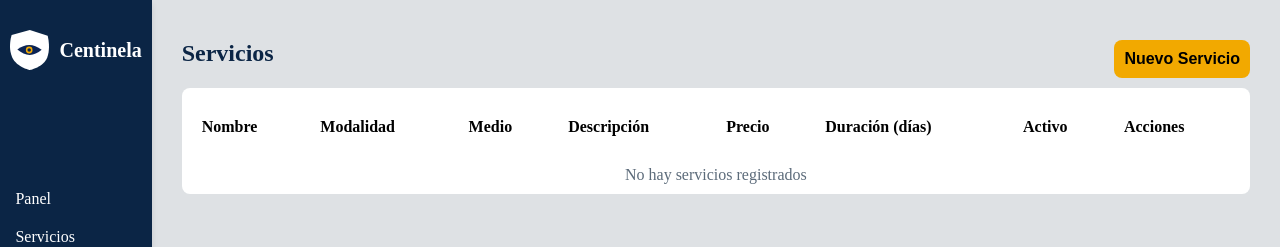
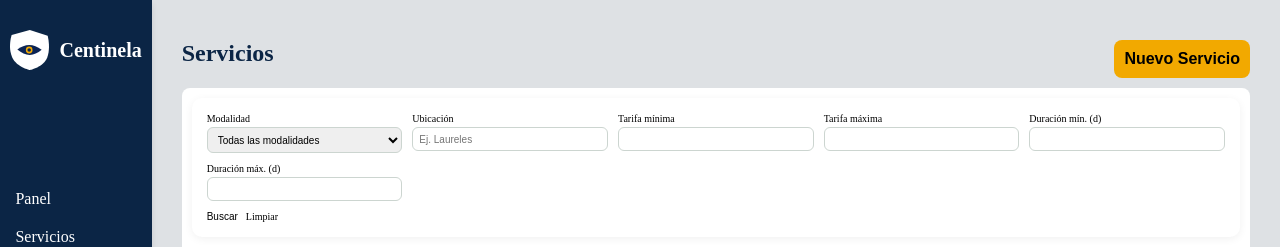
Before and after one commit to YesidLM12/CentinelaSeguraLtda, a Spring Boot app: page /servicios in a window 1280 px wide. Shown: the top 247 px of the page. Run offline with Spring Boot 4, Linux system fonts and the light colour scheme; the visitor is signed in with stand-in values (Sample User, id 1); data that the repository does not hold is empty; some of the project's set-up classes (security, data sources, template engines, error pages and the like) are left out, and stand-ins take their place; some libraries are stand-ins or nearby versions.

Commit message:
se implementó el filtro de busqueda

```diff
--- a/src/main/java/org/yesidl12/centinelaseguraltda/controller/ServicioController.java
+++ b/src/main/java/org/yesidl12/centinelaseguraltda/controller/ServicioController.java
@@ -48,6 +48,7 @@ public class ServicioController {
         Model model) {
         Page<ServicioResponse> servicios = servicioService.listarServiciosconFiltros(page, size, filtro);
         model.addAttribute("servicios", servicios);
+        model.addAttribute("filtro", filtro != null ? filtro : new FiltroServicioDto(null, null, null, null, null, null));
         return "servicios/lista";
     }
 
--- a/src/main/resources/static/css/loginStyle.css
+++ b/src/main/resources/static/css/loginStyle.css
@@ -428,3 +428,51 @@ label {
     color: var(--gris-acero);
     padding: .5rem;
 }
+
+
+* { box-sizing: border-box; }
+
+.filtros {
+    display: grid;
+    grid-template-columns: repeat(auto-fit, minmax(180px, 1fr));
+    gap: 1rem;
+    background: #fff;
+    padding: 1.5rem;
+    border-radius: 10px;
+    box-shadow: 0 2px 8px rgba(0,0,0,.06);
+}
+.campo { display: flex; flex-direction: column; gap: .3rem; }
+.campo label { font-size: 1rem; color: var(--gris); }
+.campo input, .campo select {
+    padding: .55rem .6rem;
+    border: 1px solid #ccd5d0;
+    border-radius: 6px;
+    font-size: 1rem;
+}
+.campo input:focus, .campo select:focus {
+    outline: 2px solid var(--verde-claro);
+    border-color: var(--verde);
+}
+
+.acciones {
+    grid-column: 1 / -1;
+    display: flex;
+    gap: .8rem;
+    align-items: center;
+}
+button, .boton-secundario, .enlace {
+    background-color: transparent;
+    text-decoration: none;
+    font-size: 1rem;
+}
+
+button {
+    border: none;
+    cursor: pointer;
+}
+
+.alerta { margin: 1.2rem 0; padding: 1rem; border-radius: 6px; }
+.alerta-error { background: #f8e3e3; color: var(--rojo); }
+.alerta-vacio { background: #fff7de; color: #6b5300; }
+
+.conteo { color: var(--gris); margin: 1.5rem 0 .8rem; }
--- a/src/main/resources/templates/servicios/lista.html
+++ b/src/main/resources/templates/servicios/lista.html
@@ -1,14 +1,14 @@
 <!DOCTYPE html>
-<html
-    xmlns:th="http://www.thymeleaf.org"
-    xmlns:sec="http://www.thymeleaf.org/extras/spring-security">
+<html xmlns:th="http://www.thymeleaf.org" xmlns:sec="http://www.thymeleaf.org/extras/spring-security">
+
 <head>
     <meta charset="UTF-8">
     <meta name="viewport" content="width=device-width, initial-scale=1.0">
-    <meta name="_csrf_header" content="${_csrf.headerName}"/>
+    <meta name="_csrf_header" content="${_csrf.headerName}" />
     <link rel="stylesheet" th:href="@{/css/loginStyle.css}">
     <title>Lista de Servicios</title>
 </head>
+
 <body>
     <div class="container-servicios-lista">
         <section>
@@ -18,16 +18,55 @@
             <div class="container-titulo">
                 <h1>Servicios</h1>
 
-                <button
-                type="button"
-                th:action="@{/servicios/crear}"
-                sec:authorize="hasRole('ADMINISTRADOR')"
-                class="btn-login">
-                <a th:href="@{/servicios/crear}">Nuevo Servicio</a>
+                <button type="button" th:action="@{/servicios/crear}" sec:authorize="hasRole('ADMINISTRADOR')"
+                    class="btn-login">
+                    <a th:href="@{/servicios/crear}">Nuevo Servicio</a>
                 </button>
             </div>
 
             <div class="tabla-container">
+                <form th:object="${filtro}" th:action="@{/servicios}" method="get" class="filtros">
+
+                    <div class="campo">
+                        <label for="modalidad">Modalidad</label>
+                        <select id="modalidad" th:field="*{modalidad}">
+                            <option value="">Todas las modalidades</option>
+                            <option th:each="modalidad : ${T(org.yesidl12.centinelaseguraltda.enums.Modalidad).values()}"
+                                    th:value="${modalidad}"
+                                    th:text="${modalidad}"></option>
+                        </select>
+                    </div>
+
+                    <div class="campo">
+                        <label for="ubicacion">Ubicación</label>
+                        <input id="ubicacion" type="text" th:field="*{ubicacion}" placeholder="Ej. Laureles">
+                    </div>
+
+                    <div class="campo">
+                        <label for="tarifaMin">Tarifa mínima</label>
+                        <input id="tarifaMin" type="number" th:field="*{tarifaMin}" min="0" step="0.01">
+                    </div>
+
+                    <div class="campo">
+                        <label for="tarifaMax">Tarifa máxima</label>
+                        <input id="tarifaMax" type="number" th:field="*{tarifaMax}" min="0" step="0.01">
+                    </div>
+
+                    <div class="campo">
+                        <label for="duracionMin">Duración mín. (d)</label>
+                        <input id="duracionMin" type="number" th:field="*{duracionMin}" min="0">
+                    </div>
+
+                    <div class="campo">
+                        <label for="duracionMax">Duración máx. (d)</label>
+                        <input id="duracionMax" type="number" th:field="*{duracionMax}" min="0">
+                    </div>
+
+                    <div class="acciones">
+                        <button type="submit">Buscar</button>
+                        <a th:href="@{/servicios}" class="boton-secundario">Limpiar</a>
+                    </div>
+                </form>
                 <table id="tabla-servicios">
                     <thead>
                         <tr>
@@ -52,8 +91,10 @@
                             <td th:text="${servicio.activo()}"></td>
                             <td>
                                 <div class="action-button">
-                                    <button type="button" class="btn-editar" th:attr="data-id=${servicio.id()}">Editar</button>
-                                    <button type="button" class="btn-eliminar" th:attr="data-id=${servicio.id()}">Eliminar</button>
+                                    <button type="button" class="btn-editar"
+                                        th:attr="data-id=${servicio.id()}">Editar</button>
+                                    <button type="button" class="btn-eliminar"
+                                        th:attr="data-id=${servicio.id()}">Eliminar</button>
                                 </div>
                             </td>
                         </tr>
@@ -62,13 +103,18 @@
 
                 <div class="pagination-container">
                     <p th:if="${servicios.isEmpty()}">No hay servicios registrados</p>
-                    <button class="pagination-button" th:if="${!servicios.isEmpty() && servicios.number > 0}" th:onclick="cambiarPagina(${servicios.number - 1})">Anterior</button>
-                    <p th:if="${!servicios.isEmpty()}">mostrando pagina: <span th:text="${servicios.number + 1}"></span> de <span th:text="${servicios.totalPages}"></span></p>
-                    <button class="pagination-button" th:if="${!servicios.isEmpty() && servicios.number < servicios.totalPages - 1}" th:onclick="cambiarPagina(${servicios.number + 1})">Siguiente</button>
+                    <button class="pagination-button" th:if="${!servicios.isEmpty() && servicios.number > 0}"
+                        th:onclick="cambiarPagina(${servicios.number - 1})">Anterior</button>
+                    <p th:if="${!servicios.isEmpty()}">mostrando pagina: <span th:text="${servicios.number + 1}"></span>
+                        de <span th:text="${servicios.totalPages}"></span></p>
+                    <button class="pagination-button"
+                        th:if="${!servicios.isEmpty() && servicios.number < servicios.totalPages - 1}"
+                        th:onclick="cambiarPagina(${servicios.number + 1})">Siguiente</button>
                 </div>
             </div>
         </main>
     </div>
 
 </body>
+
 </html>
```
